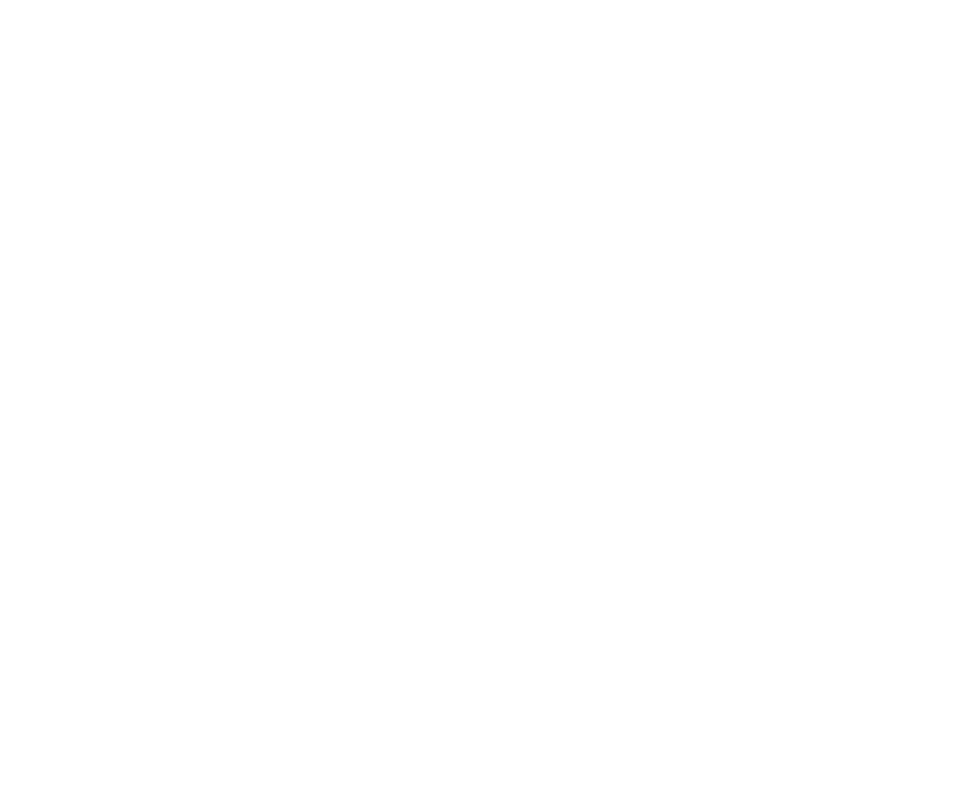
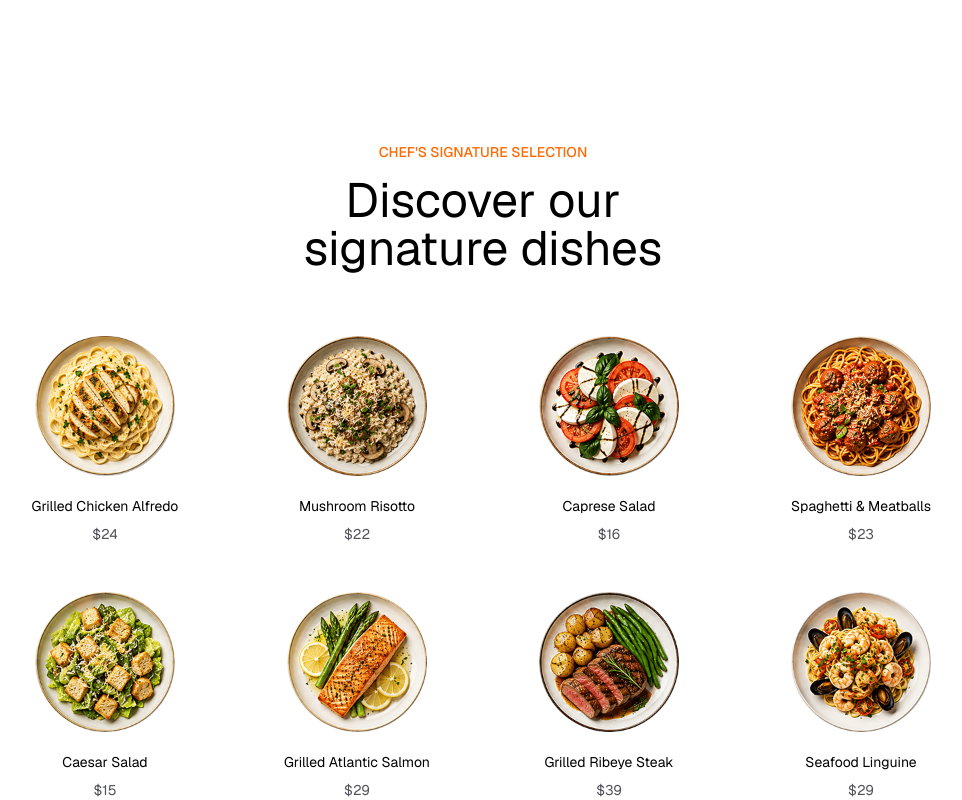
Before and after one commit to RudranshCoder83/Resto---Book-Your-Table-in-ease, a React (Vite) app: page / in a window 1280 px wide. Shown: the part 1639-2439 px from the top of the page, without its empty margins (157-1119 px from the left). Before the commit the page ends 1605 px from the top, so only its background shows below. Built offline with nearby package versions, Linux system fonts and the light colour scheme.

Commit message:
Created Dishes Section

```diff
--- a/src/App.jsx
+++ b/src/App.jsx
@@ -3,6 +3,7 @@
 import HeroSection from './section/HeroSection';
 import About  from './section/About';
 import Stats from './section/Stats';
+import Dishes from './section/Dishes';
 
 const App = ()=>{
   return(
@@ -11,6 +12,7 @@
       <HeroSection/>
       <About />
       <Stats/>
+      <Dishes/>
     </>
   )
 }
--- a/src/components/NavBar.jsx
+++ b/src/components/NavBar.jsx
@@ -1,4 +1,4 @@
-import React, { useState } from 'react'
+import { useState } from 'react'
 import { navLinks } from '../data/data'
 import { Menu as MenuIcon, XIcon } from 'lucide-react' // Ya aapka custom icon import
 import { useEffect } from 'react';
--- /dev/null
+++ b/src/section/Dishes.jsx
@@ -0,0 +1,43 @@
+import Animated from "../components/Animated"
+import { dishes } from "../data/data"
+import { motion } from "motion/react"
+import { useState } from 'react'
+
+const Dishes = () => {
+
+  const [rotate, setRotate] = useState({})
+
+  return (
+    <section id='dishes' className='px-auto mt-44'>
+      <div className="text-center mb-16">
+        <Animated delay={0.2}>
+          <p className="text-orange-500 font-medium uppercase mb-3.5">
+            Chef's Signature Selection
+          </p>
+        </Animated>
+        <Animated>
+          <h2 className="text-4xl md:text-5xl max-w-lg mx-auto text-balance">
+            Discover our signature dishes
+          </h2>
+        </Animated>
+      </div>
+
+      <div className="grid grid-cols-2 md:grid-cols-4 gap-12 max-w-5xl mx-auto">
+        {dishes.map((dish, index) => (
+          <Animated key={index} y={80} delay={index * 0.1}  className='flex flex-col items-center text-center shrink-0 cursor-pointer'
+          onMouseEnter = {()=> setRotate((prev)=>({...prev, [index]: (prev[index] || 0 ) + 180}))}>
+            <motion.div animate={{ rotate: rotate[index] || 0 }}
+              transition={{ type: "spring", stiffness: 80, damping: 15 }}>
+              <img src={dish.img} alt={dish.title} className="size-30 md:size-35 object-cover" />
+            </motion.div>
+
+            <h3 className="mt-5">{dish.title}</h3>
+            <p className="mt-2 text-zinc-600">{dish.price}</p>
+          </Animated>
+        ))}
+      </div>
+
+    </section>
+  )
+}
+export default Dishes
```
